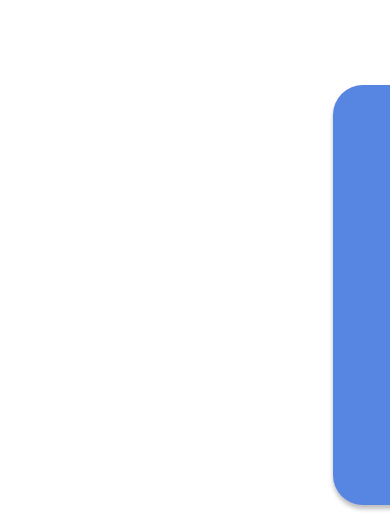
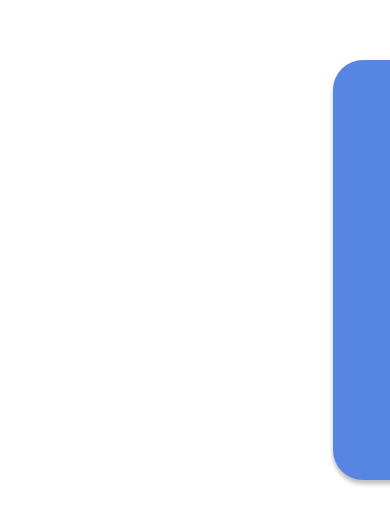
Before and after one commit to Resten1497/Entry_FrontTest, a React (Create React App) app: page / in a window 390 px wide. Shown: the part 327-844 px from the top of the page. Built offline with nearby package versions, Linux system fonts and the light colour scheme; a web font is replaced by a local one.

Commit message:
mobile view test two

```diff
--- a/src/container/MainContainer/index.jsx
+++ b/src/container/MainContainer/index.jsx
@@ -13,6 +13,7 @@ function Main(){
     const Admin = useCallback(() => navigate("/admin"), [navigate]);
     return(
         <Container>
+
             <Content>
                 <BtnContainer>
                     <AdminBtn onClick={Admin}>로그인</AdminBtn>
@@ -52,8 +53,15 @@ const Content = styled.div`
     margin: 0 auto;
     display: flex;
     flex-direction: column;
-    justify-content: space-around;
+    justify-content: center;
     align-content: center;
+`;
+
+const BtnContainer = styled.div`
+    width: 1800px;
+    margin: 0 auto;
+    display: flex;
+    justify-content: flex-end;
 `;
 
 const Header = styled.div`
@@ -115,13 +123,8 @@ const BtnText = styled.p`
     color: #FFFFFF;
 `;
 
-const BtnContainer = styled.div`
-    /* border: 1px solid #000; */
-    display: flex;
-    justify-content: flex-end;
-`;
-
 const AdminBtn = styled.button`
+    margin-right: 150px;
     width: 150px;
     height: 50px;
     font-style: normal;
```
